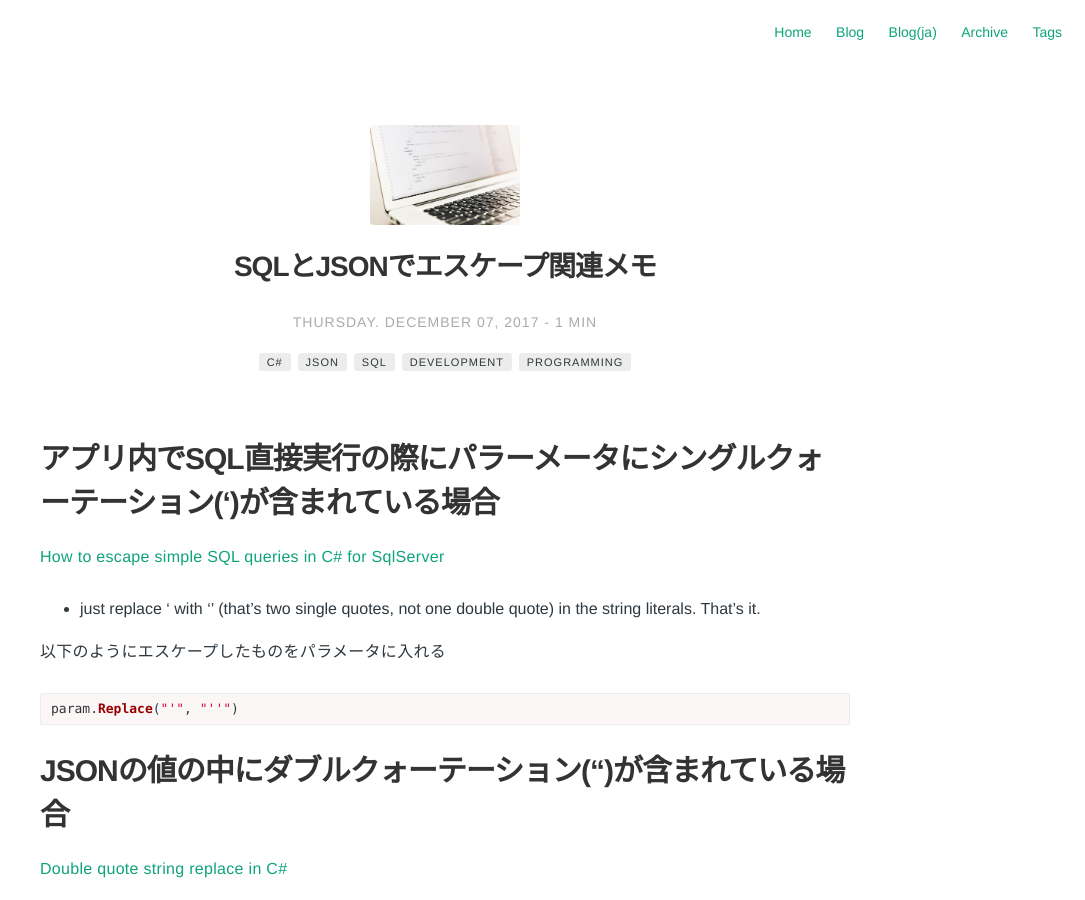
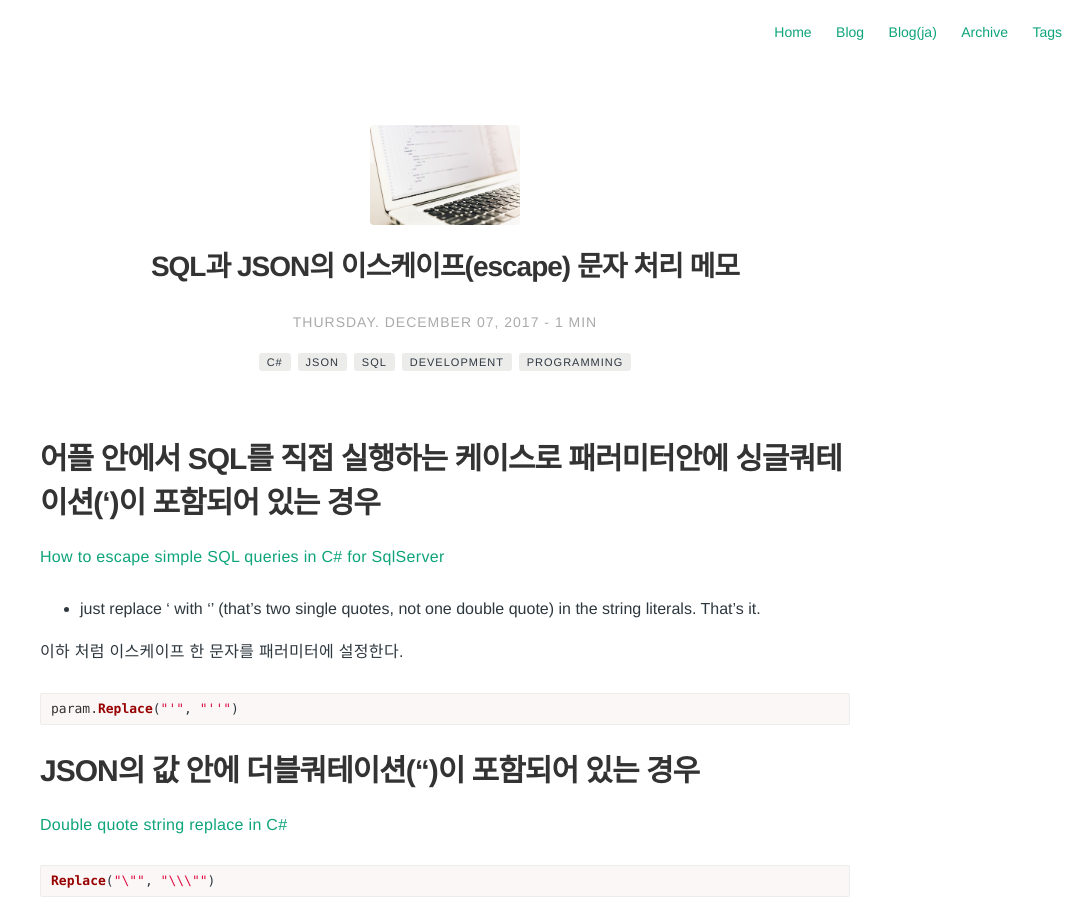
Before and after one commit to Pie001/pie001.github.io, a Jekyll site: the page built from _posts/2017-12-07-0013.md, in a window 1280 px wide and 900 px high. Shown: the whole window, without its empty margins (195-1280 px from the left). Built offline with Jekyll 4.4.1, drawn with Linux system fonts in a browser that asks for light colours; comment, search, counter and statistics services are not loaded.

Commit message:
Update and rename 2017-12-07-0013.ja.md to 2017-12-07-0013.md

````diff
--- a/_posts/2017-12-07-0013.ja.md
+++ b/_posts/2017-12-07-0013.md
@@ -1,34 +1,35 @@
 ---
-title: SQLとJSONでエスケープ関連メモ
+title: SQL과 JSON의 이스케이프(escape) 문자 처리 메모
 layout: post
 date: 2017-12-07 16:44
 image: /assets/images/post_header.jpg
 headerImage: true
 #projects: true
-ja: true
+blog: true
+ko: true
 tag:
 - C#
 - Json
 - SQL
 - development
 - programming
-category: blog-ja
+category: blog
 author: pie
-description: SQLとJSONでエスケープ関連メモ
+description: SQL과 JSON의 이스케이프(escape) 문자 처리 메모
 ---
 
-# アプリ内でSQL直接実行の際にパラーメータにシングルクォーテーション(')が含まれている場合
+# 어플 안에서 SQL를 직접 실행하는 케이스로 패러미터안에 싱글쿼테이션(')이 포함되어 있는 경우
 
 [How to escape simple SQL queries in C# for SqlServer](https://stackoverflow.com/questions/2403681/how-to-escape-simple-sql-queries-in-c-sharp-for-sqlserver)
 
 - just replace ' with '' (that's two single quotes, not one double quote) in the string literals. That's it.
 
-以下のようにエスケープしたものをパラメータに入れる
+이하 처럼 이스케이프 한 문자를 패러미터에 설정한다.
 ```cs
 param.Replace("'", "''")
 ```
 
-# JSONの値の中にダブルクォーテーション(")が含まれている場合
+# JSON의 값 안에 더블쿼테이션(")이 포함되어 있는 경우
 
 [Double quote string replace in C#](https://stackoverflow.com/questions/9393879/double-quote-string-replace-in-c-sharp)
 
````
